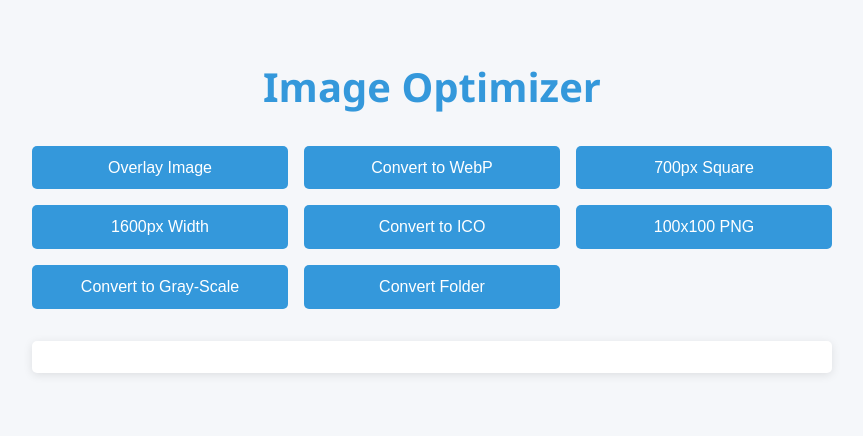
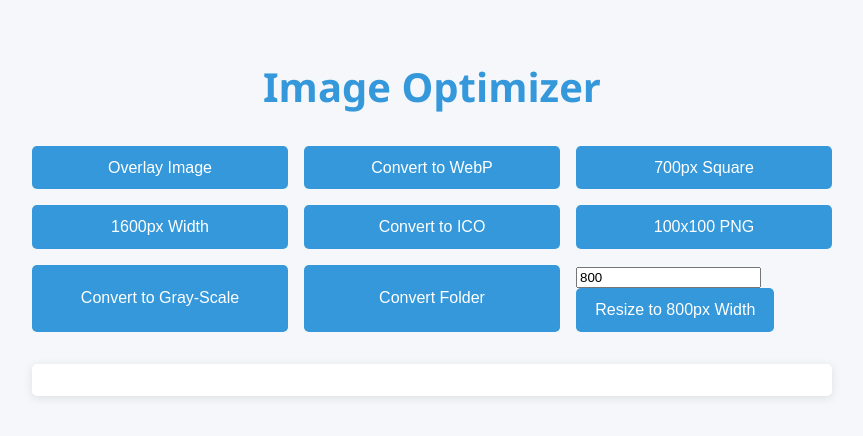
Before and after one commit to Ktopper/img-optimizer-tauri, a React (Vite) app: page / in a window 1280 px wide. Shown: the top 436 px of the page, without its empty margins (208-1071 px from the left). Built offline with nearby package versions, Linux system fonts and the light colour scheme.

Commit message:
added scale by with button

```diff
--- a/src/App.jsx
+++ b/src/App.jsx
@@ -7,6 +7,7 @@ import ImageOverlayModal from './ImageOverlayModal';
 function App() {
   const [status, setStatus] = useState('');
   const [showModal, setShowModal] = useState(false);
+  const [targetWidth, setTargetWidth] = useState(800);
 
   const handleConversion = async (type, conversionType) => {
     try {
@@ -18,7 +19,11 @@ function App() {
 
       if (selected) {
         setStatus('Converting...');
-        const response = await invoke('convert_image', { imagePath: selected, conversionType });
+        const response = await invoke('convert_image', {
+          imagePath: selected,
+          conversionType,
+          targetWidth: conversionType === 'resize' ? targetWidth.toString() : undefined
+        });
         setStatus(response);
       }
     } catch (error) {
@@ -48,6 +53,17 @@ function App() {
         <button onClick={() => handleConversion('image', 'png100')}>100x100 PNG</button>
         <button onClick={() => handleConversion('image', 'grayscale')}>Convert to Gray-Scale</button>
         <button onClick={() => handleConversion('folder', 'webp')}>Convert Folder</button>
+        <div className="resize-container">
+          <input
+            type="number"
+            value={targetWidth}
+            onChange={(e) => setTargetWidth(e.target.value)}
+            min="1"
+          />
+          <button onClick={() => handleConversion('image', 'resize')}>
+            Resize to {targetWidth}px Width
+          </button>
+        </div>
       </div>
       {showModal && <ImageOverlayModal onClose={() => setShowModal(false)} onOverlay={handleOverlay} />}
       <div className="status">{status}</div>
```
Also changed, not shown: src-tauri/node-backend/convert.cjs (+28 -0 lines), 1 other file (tests, documents, lock files or other folders).
